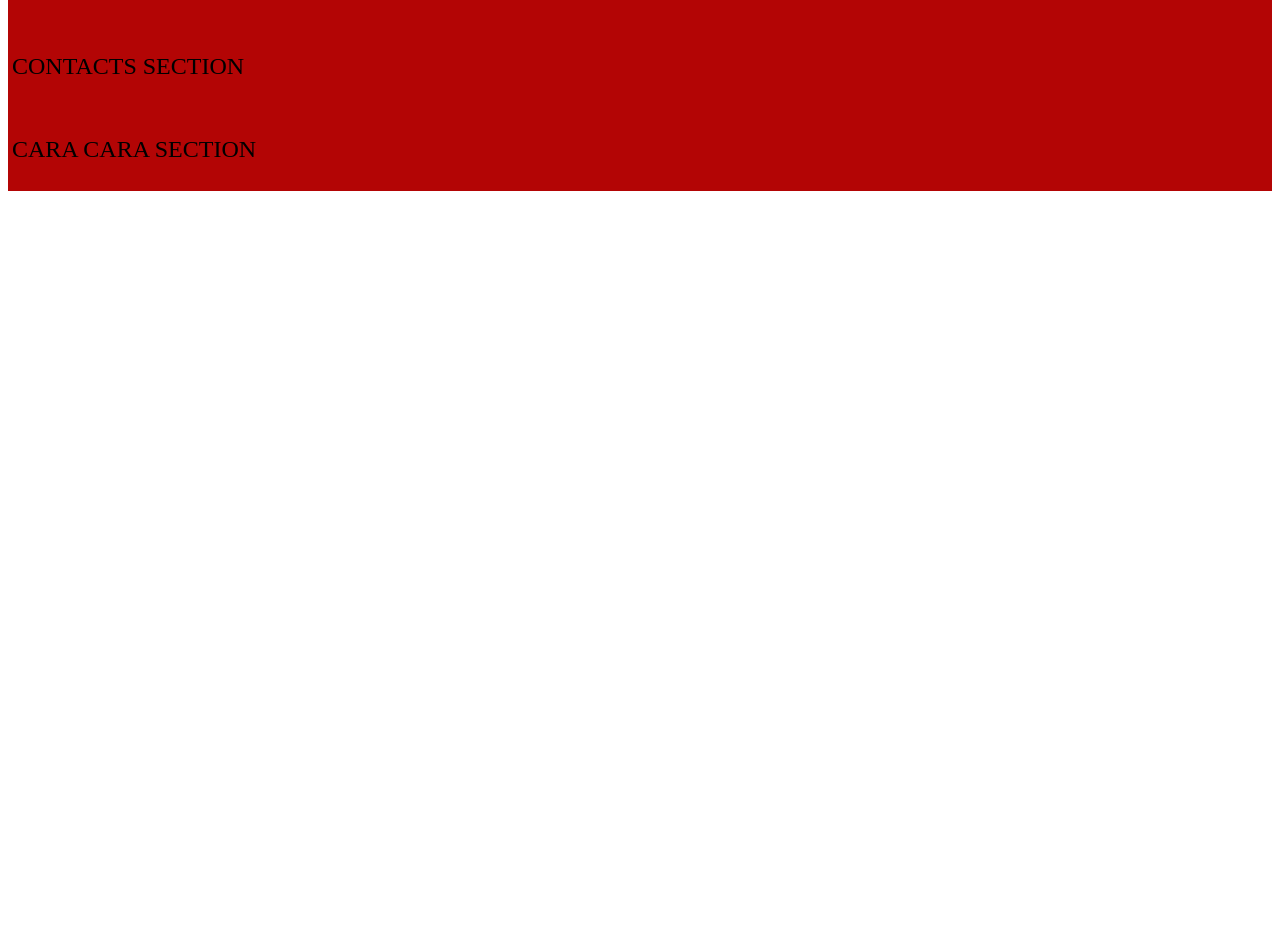
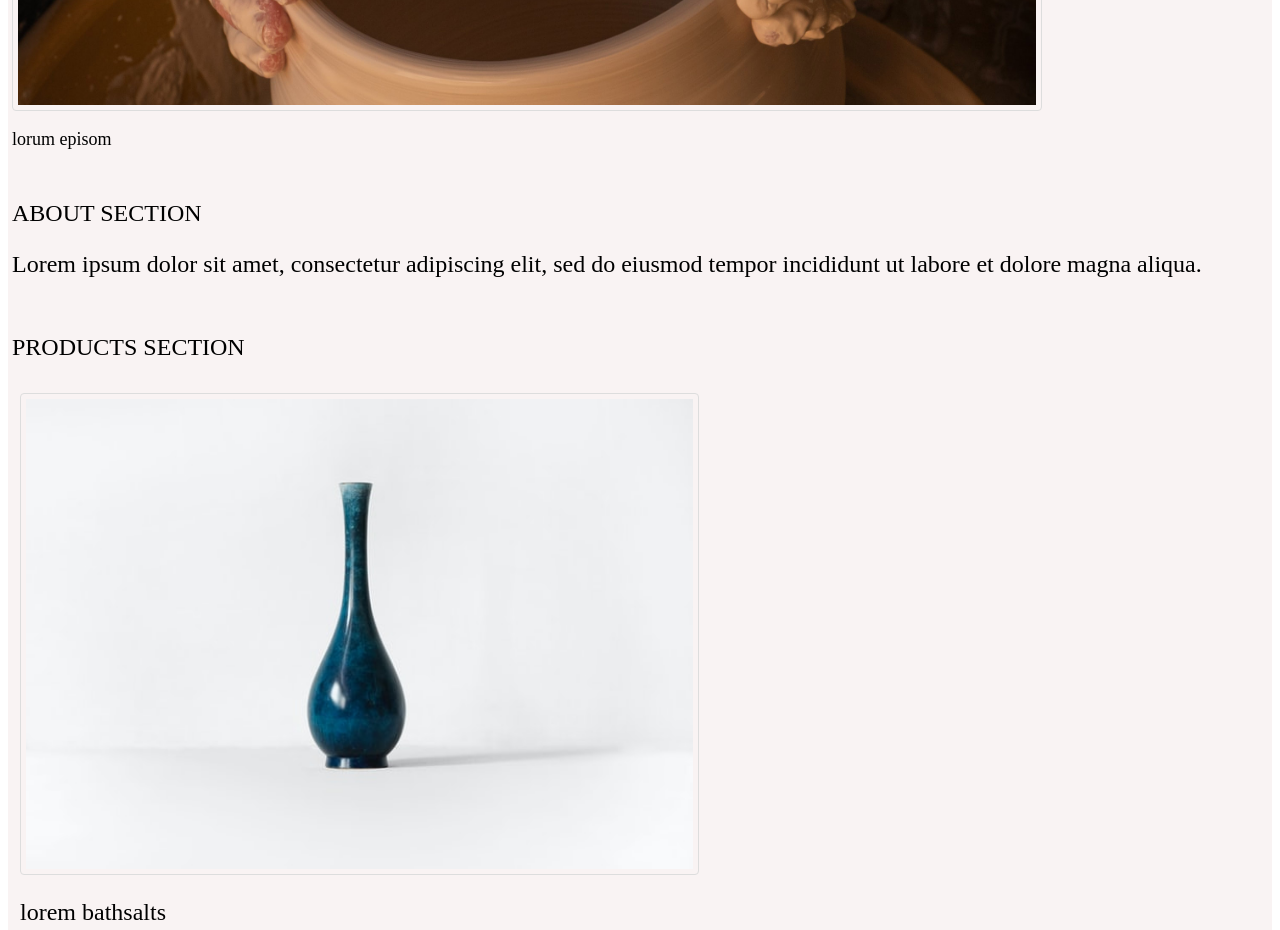
Before and after one commit to mikeshintani1/ecommerce_project, a plain HTML site: page index.html in a window 1280 px wide. Shown: the part 514-1444 px from the top of the page. Before the commit the page ends 800 px from the top, so only its background shows below. Drawn offline with Linux system fonts and the light colour scheme.

Commit message:
added hi-res prod images + contact info img links.  troubleshooting image wrap issues

```diff
--- a/index.html
+++ b/index.html
@@ -22,12 +22,12 @@
         <main>
             <section class="section" id="home">
 
-                <p>HOME SECTION</p>
+                <p></p>
                 <div>
 
                     <div class="card">
                         <div class="card_image">
-                            <img src="./UX-HTML-CSS/earl-wilcox-y3W0CzO063w-unsplash-alt.jpg" alt="Earl Wilcox, pottery stock photo." >
+                            <a href="#home"><img src="./UX-HTML-CSS/earl-wilcox-y3W0CzO063w-unsplash-alt.jpg" alt="Earl Wilcox, pottery stock photo." ></a>
                         </div>
 
                         <div class="card__text">
@@ -42,16 +42,36 @@
 
             <section class="section" id="about">
                 <p>ABOUT SECTION</p>
-
+                <div>
+                    <p>Lorem ipsum dolor sit amet, consectetur adipiscing elit, sed do eiusmod tempor incididunt ut labore et dolore magna aliqua.</p>
+                </div>
             </section>
             <section class="section" id="products">
                 <p>PRODUCTS SECTION</p>
+                <div class="prod_row">
+                    <div class="prod_column">
+                        <a href="#home"><img src="./UX-HTML-CSS/oriento-l0ah3UBLppo-unsplash.jpg" alt="oriento 1" ></a>
+                            <p>lorem bathsalts</p>
+                        <a href="#home"><img src="./UX-HTML-CSS/oriento-maVIpNNtmlQ-unsplash.jpg" alt="oriento 2" ></a>
+                            <p>lorem bathsalts</p>
+                        <a href="#home"><img src="./UX-HTML-CSS/tom-crew-3uwu5K0RtaE-unsplash.jpg" alt="tom cruise1"></a>
+                            <p>lorem bathsalts</p>
+                        <a href="#home"><img src="./UX-HTML-CSS/tom-crew-7HuTGlUfQSo-unsplash.jpg" ></a>
+                            <p>lorem bathsalts</p>
+                    </div>
+                </div>
+
             </section>
             <section class="section" id="contracts">
                 <p>CONTACTS SECTION</p>
+                <div class="cont_row">
+                    <a href="#cara cara"><img src="/UX-HTML-CSS/icons8-instagram-96.png"></a>
+                    <a href="#cara cara"><img src="/UX-HTML-CSS/icons8-tiktok-96.png"></a>
+                    <a href="#cara cara"><img src="UX-HTML-CSS/icons8-youtube-96.png"></a>
+                </div>
             </section>
             <section class="section" id="cara cara">
-                <p>CARA CARA SECTION</p>
+                <p></p>
             </section>
 
         </main>
--- a/styles.css
+++ b/styles.css
@@ -20,7 +20,7 @@ html {
     padding: 4px;
     border: 5px;
     display: block;
-    background-color: rgb(179, 5, 5);
+    background-color: rgb(249 243 243);
     font-family: 'Times New Roman', Times, serif;
     position: inherit;
 
@@ -33,10 +33,26 @@ img {
     padding: 5px;
     right: 0;
     left: 0;
-    height: 100px;
-
+    height: 470px;
+    display: flex;
   }
 
 .card__text {
     font-size: large;
 }
+
+.prod_row {
+    display: flex;
+    flex-wrap: wrap;
+    padding: 0 4px;
+}
+
+.prod_column {
+    flex: 50%;
+    padding: 0 4px;
+}
+
+.prod_column img {
+    margin-top: 8px;
+    vertical-align: middle;
+}
```
